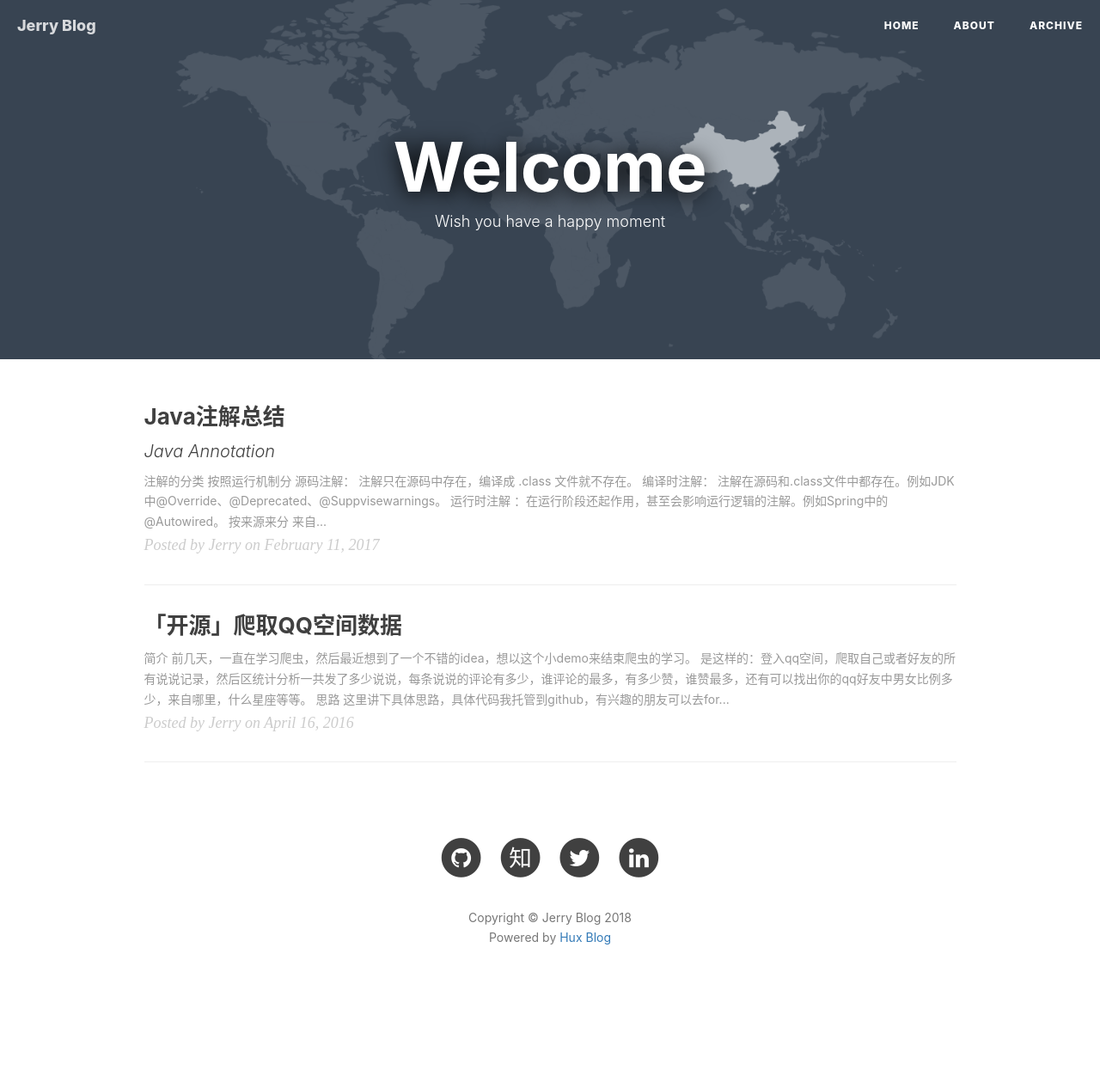
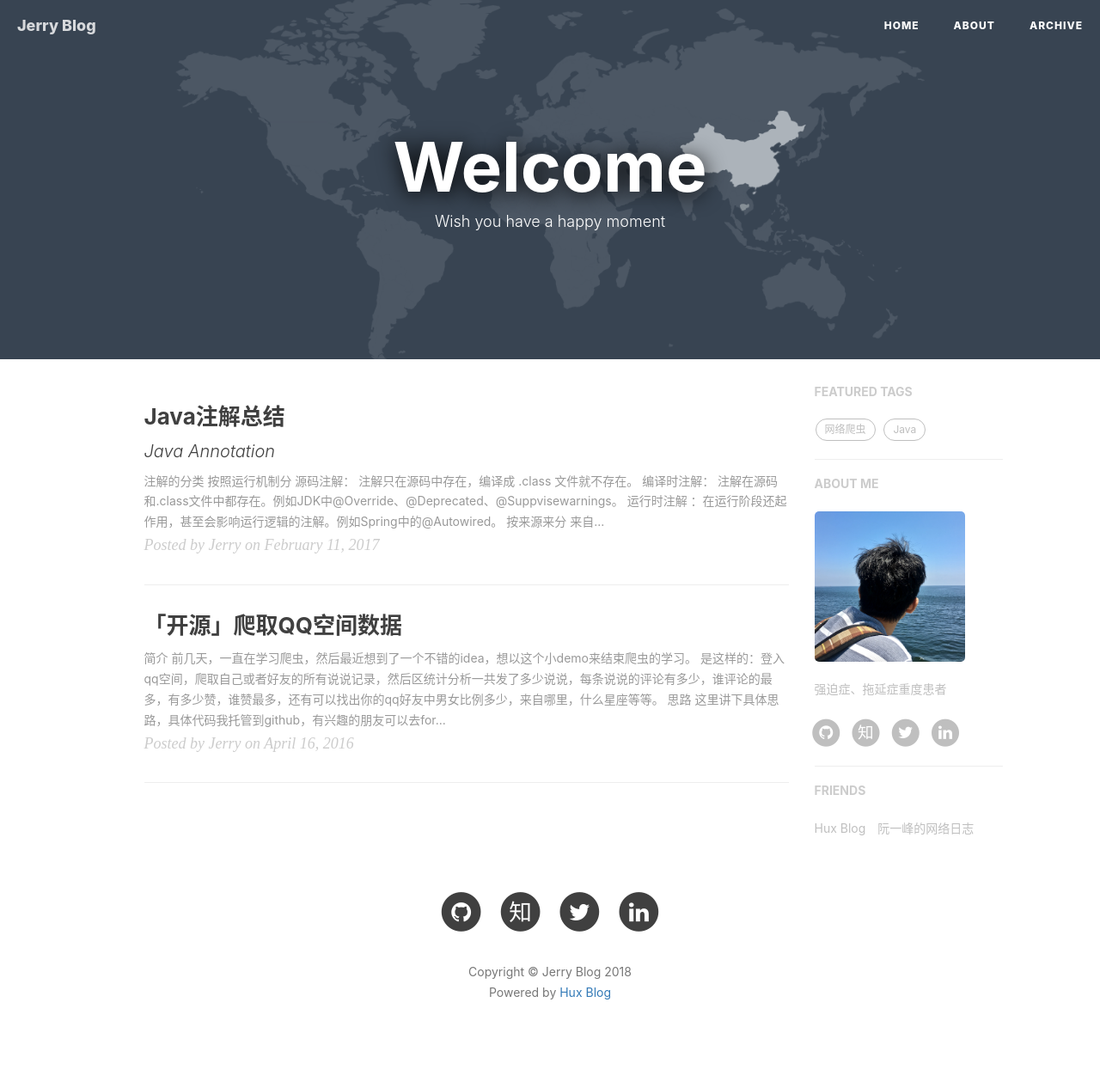
Before and after one commit to jerry-sc/jerry-sc.github.io, a Jekyll site: the page built from index.html, in a window 1280 px wide. Shown: the whole page at 86% size. Built offline with Jekyll 4.4.1, drawn with Linux system fonts in a browser that asks for light colours; nearby versions of some CDN libraries; the list of posts is cut into pages by our own code; comment, search, counter and statistics services are not loaded; before the commit the page ends 1195 px from its top, so only the background shows below that.

Commit message:
style done

```diff
--- a/_config.yml
+++ b/_config.yml
@@ -79,9 +79,8 @@ ba_track_id: 06c0b399a9d481358d5065943a026297
 # ga_domain: shenchao.me
 
 
-
 # Sidebar settings
-sidebar: false                           # whether or not using Sidebar.
+sidebar: true                           # whether or not using Sidebar.
 sidebar-about-description: "强迫症、拖延症重度患者"
 sidebar-avatar: /img/avatar-jerry.png      # use absolute URL, seeing it's used in both `/` and `/about/`
 
--- a/_includes/short-about.html
+++ b/_includes/short-about.html
@@ -1,5 +1,5 @@
 <section class="visible-md visible-lg">
-  <!-- <hr> -->
+  <hr>
   <h5><a href="{{'/about/' | prepend: site.baseurl }}">ABOUT ME</a></h5>
   <div class="short-about">
     {% if site.sidebar-avatar %}
--- a/_layouts/page.html
+++ b/_layouts/page.html
@@ -11,20 +11,20 @@ layout: default
         {% if page.sidebar == false %}
 <!-- NO SIDEBAR -->
     <!-- PostList Container -->
-            <div class="col-lg-10 col-lg-offset-1 col-md-10 col-md-offset-1 postlist-container">
+            <div class="col-lg-8 col-lg-offset-2 col-md-10 col-md-offset-1 postlist-container">
                 {{ content }}
             </div>
     <!-- Sidebar Container -->
-            <!-- <div class="
+            <div class="
                 col-lg-8 col-lg-offset-2
                 col-md-10 col-md-offset-1
-                sidebar-container"> -->
+                sidebar-container">
 
                 <!-- Featured Tags -->
-                <!-- {% include featured-tags.html %} -->
+                {% include featured-tags.html %}
 
                 <!-- Friends Blog -->
-                <!-- {% include friends.html %} -->
+                {% include friends.html %}
             <!-- </div> -->
         {% else %}
 
@@ -48,7 +48,7 @@ layout: default
                 sidebar-container
             ">
                 <!-- Featured Tags -->
-                <!-- {% include featured-tags.html %} -->
+                {% include featured-tags.html %}
 
                 <!-- Short About -->
                 {% include short-about.html %}
--- a/about.html
+++ b/about.html
@@ -3,7 +3,6 @@ layout: page
 title: "About"
 description: "This is Jerry Shen"
 header-img: "img/about-bg.jpg"
-sidebar: true
 ---
 
 <!-- Language Selector -->
--- a/index.html
+++ b/index.html
@@ -4,7 +4,6 @@ title: "Welcome"
 description: "Wish you have a happy moment"
 hide-in-nav: true
 header-img: "img/home-bg.png"
-sidebar: false
 ---
 
 {% for post in paginator.posts %}
```
Also changed, not shown: archive.html (+8 -1 lines).
